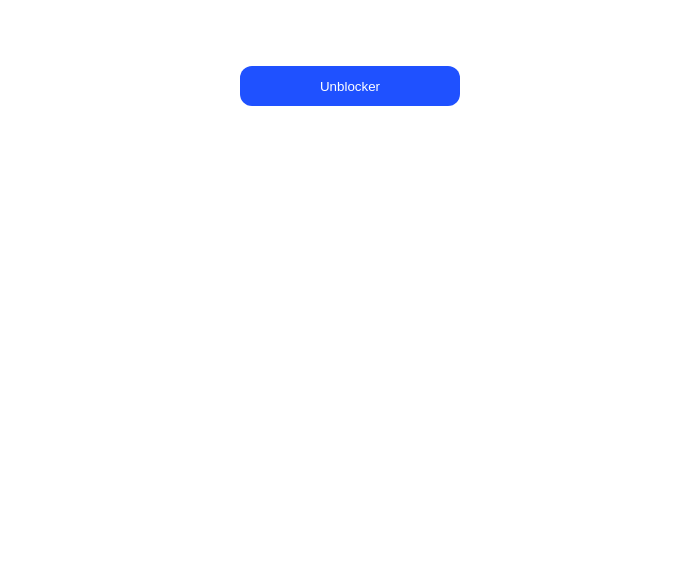
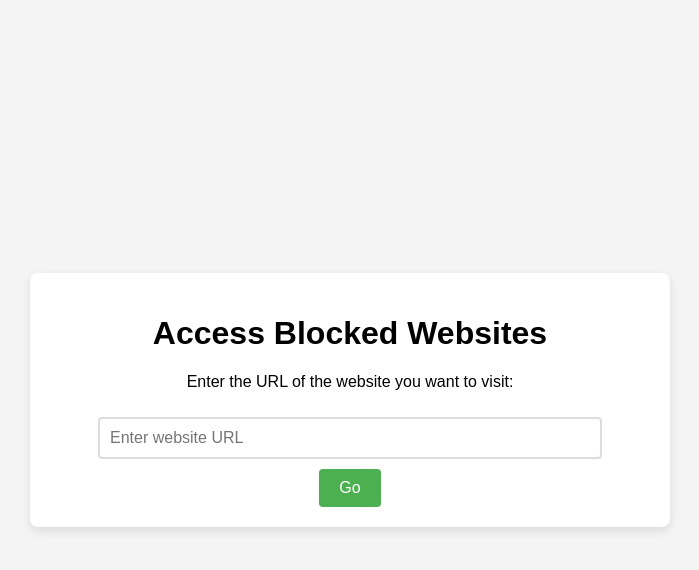
Before and after one commit to RoasterGod/tta11, a plain HTML site: page index.html in a window 1280 px wide. Shown: the whole page, without its empty margins (290-989 px from the left). Drawn offline with Linux system fonts and the light colour scheme.

Commit message:
Update index.html
Signed-off-by: Thriil.Yt <ayaanibrahim78906@gmail.com>

```diff
--- a/index.html
+++ b/index.html
@@ -1,55 +1,72 @@
-<html>
+<!DOCTYPE html>
+<html lang="en">
 <head>
-    <base target="_blank">
+    <meta charset="UTF-8">
+    <meta name="viewport" content="width=device-width, initial-scale=1.0">
+    <title>Unblocked Browser Proxy</title>
+    <style>
+        body {
+            font-family: Arial, sans-serif;
+            display: flex;
+            justify-content: center;
+            align-items: center;
+            height: 100vh;
+            margin: 0;
+            background-color: #f4f4f4;
+        }
+        .container {
+            text-align: center;
+            background-color: white;
+            padding: 20px;
+            border-radius: 8px;
+            box-shadow: 0 4px 10px rgba(0, 0, 0, 0.1);
+            width: 80%;
+            max-width: 600px;
+        }
+        input[type="text"] {
+            width: 80%;
+            padding: 10px;
+            font-size: 16px;
+            margin: 10px 0;
+            border: 2px solid #ddd;
+            border-radius: 4px;
+        }
+        input[type="button"] {
+            padding: 10px 20px;
+            background-color: #4CAF50;
+            color: white;
+            border: none;
+            border-radius: 4px;
+            cursor: pointer;
+            font-size: 16px;
+        }
+        input[type="button"]:hover {
+            background-color: #45a049;
+        }
+    </style>
 </head>
 <body>
-    <h1>Click here</h1>
-    <button>Unblocker</button>
+    <div class="container">
+        <h1>Access Blocked Websites</h1>
+        <p>Enter the URL of the website you want to visit:</p>
+        <input type="text" id="url" placeholder="Enter website URL">
+        <br>
+        <input type="button" value="Go" onclick="openWebsite()">
+    </div>
+
     <script>
-      var urlObj = new window.URL(window.location.href);
-      var url = "https://rh.clux.com/";
+        function openWebsite() {
+            var url = document.getElementById('url').value;
             if (url) {
-        var win;
-        document.querySelector('button').onclick = function() {
-          if (win) {
-            win.focus();
+                // Add protocol if not present
+                if (!url.startsWith('http://') && !url.startsWith('https://')) {
+                    url = 'http://' + url;
+                }
+                window.open(url, '_blank');
             } else {
-            win = window.open();
-            win.document.body.style.margin = '0';
-            win.document.body.style.height = '100vh';
-            var iframe = win.document.createElement('iframe');
-            iframe.style.border = 'none';
-            iframe.style.width = '100%';
-            iframe.style.height = '100%';
-            iframe.style.margin = '0';
-            iframe.src = url;
-            win.document.body.appendChild(iframe);
+                alert('Please enter a valid URL!');
             }
-          document.querySelector('button').style.background = '#ff5148';
-          document.querySelector('button').innerHTML = "Game Loaded!";
-        };
         }
     </script>
-    <style>
-      * {
-        color: white;
-        font-family: arial;
-        text-align: center;
-      }
-
-      button {
-        width: 220px;
-        height: 40px;
-        border-radius: 12px;
-        background-color: #1F51FF;
-        font-family: Arial, Helvetica, sans-serif;
-        border: none;
-        transition: background-color 500ms;
-      }
-
-      button:hover {
-        background-color: #1F51FF;
-      }
-    </style>
 </body>
 </html>
```
Lines whose indentation alone changed are shown as unchanged.
